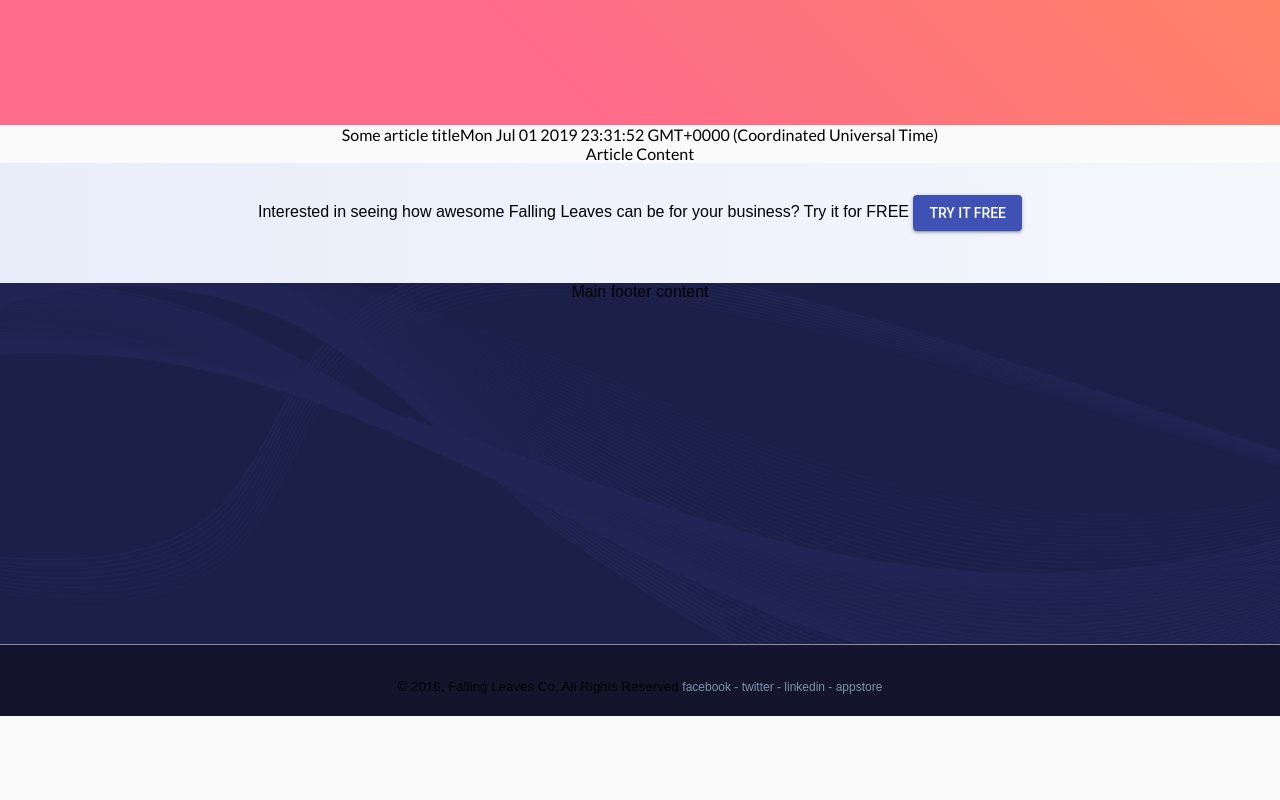
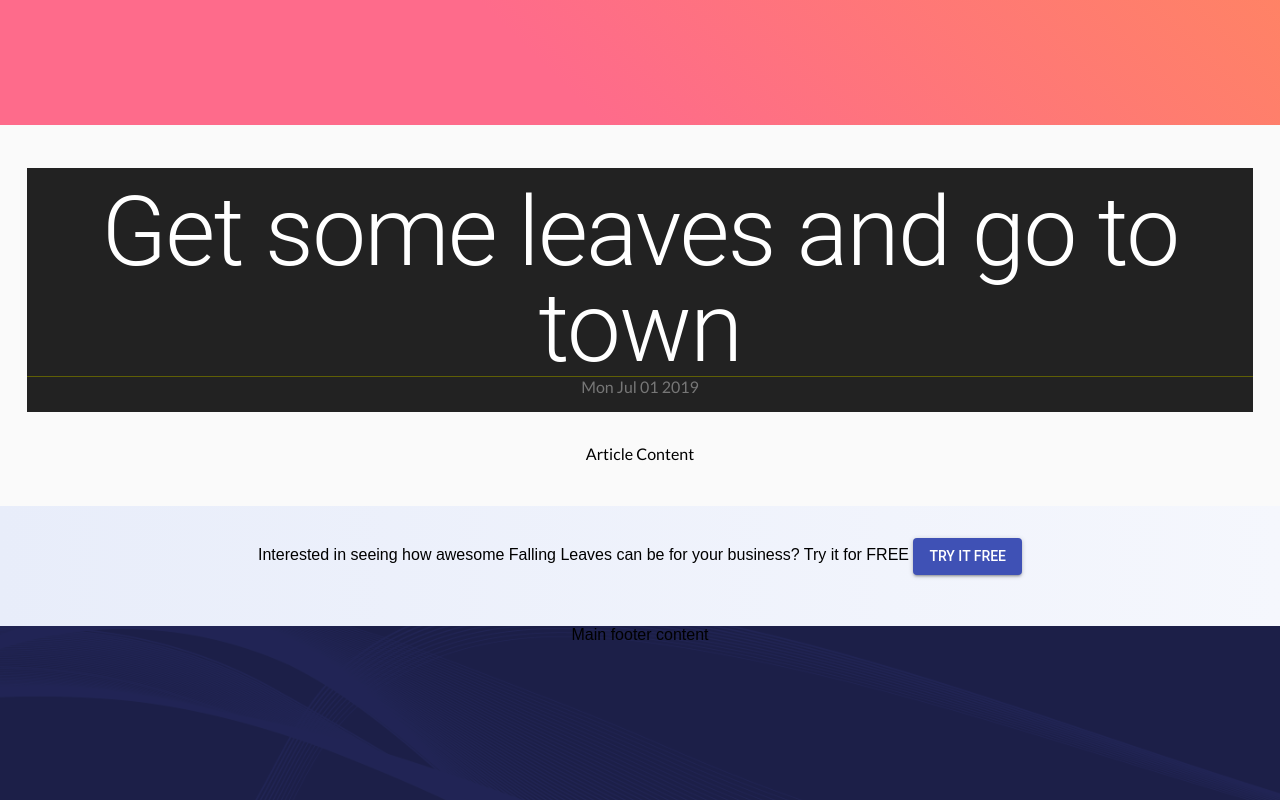
Before and after one commit to tchalvak/fl-r, a React (Create React App) app: page / in a window 1280 px wide. Shown: the part 600-1400 px from the top of the page. Before the commit the page ends 1327 px from the top, so only its background shows below. Built offline with nearby package versions, Linux system fonts and the light colour scheme.

Commit message:
Better Article spacing.

```diff
--- /dev/null
+++ b/src/components/Article/Article.jsx
@@ -0,0 +1,35 @@
+import React from 'react'
+//import { withStyles } from '@material-ui/core/styles'
+import PropTypes from 'prop-types'
+import cx from 'classnames'
+import styles from './article.module.css'
+
+import Typography from '@material-ui/core/Typography'
+
+// eslint-disable-next-line react/prop-types
+const Article = ({ children, title, datetime, className, ...rest }) => {
+    return (
+        <article className={cx(className, styles.article)} {...rest}>
+            <header>
+                <Typography variant="h1">{title}</Typography>
+                <time className='published' dateTime={(datetime.toString("o"))}>
+                    {datetime.toDateString()}
+                </time>
+            </header>
+            {children}
+        </article>
+    )
+}
+
+Article.propTypes = {
+    classes: PropTypes.shape({}),
+    className: PropTypes.string,
+    children: PropTypes.oneOfType([
+        PropTypes.arrayOf(PropTypes.node),
+        PropTypes.node
+    ]).isRequired,
+    title: PropTypes.string.isRequired,
+    datetime: PropTypes.instanceOf(Date).isRequired,
+}
+
+export default Article
--- /dev/null
+++ b/src/components/Article/article.module.css
@@ -0,0 +1,20 @@
+.article{
+    margin: 1.7rem 0.7rem;
+    padding: 1rem;
+}
+
+.article header{
+    background-color: #222;
+    color:#777777;
+    padding: 1rem 0;
+    margin-bottom: 2rem;
+}
+
+.article header h1{
+    border-bottom: thin solid rgb(95, 95, 5);
+    color:#fff;
+}
+
+.article header time{
+    margin-bottom: -1rem;
+}
--- a/src/components/Header/header.module.css
+++ b/src/components/Header/header.module.css
@@ -3,6 +3,7 @@
     text-align: center;
     background-image: url('../../images/bg/dark-purple-wave.png');
     color: #ffffff;
+    padding: 2rem 0 1rem;
 }
 
 .leaf-box{
--- a/src/components/Mockup/Mockup.jsx
+++ b/src/components/Mockup/Mockup.jsx
@@ -4,8 +4,9 @@ import PropTypes from 'prop-types'
 import cx from 'classnames'
 import styles from './mockup.module.css'
 
+import Header from '../Header/Header'
 import Footer from '../Footer/Footer'
-import Header from '../Header/Header'
+import Article from '../Article/Article'
 import Typography from '@material-ui/core/Typography'
 
 // eslint-disable-next-line react/prop-types
@@ -27,18 +28,6 @@ const Main = ({ children, ...rest }) => {
     )
 }
 
-// eslint-disable-next-line react/prop-types
-const Article = ({ children, title, datetime, ...rest }) => {
-    return (
-        <article {...rest}>
-            <header>
-                {title}
-                <time className='published' dateTime={(datetime.toString())}>{datetime.toString()}</time>
-            </header>
-            {children}
-        </article>
-    )
-}
 
 
 /**
@@ -56,7 +45,7 @@ const Mockup = ({ classes, className, ...rest }) => {
             </Header>
             <Core>
                 <Main>
-                    <Article title='Some article title' datetime={new Date()}>
+                    <Article title='Get some leaves and go to town' datetime={new Date()}>
                         Article Content
                     </Article>
                 </Main>
```
